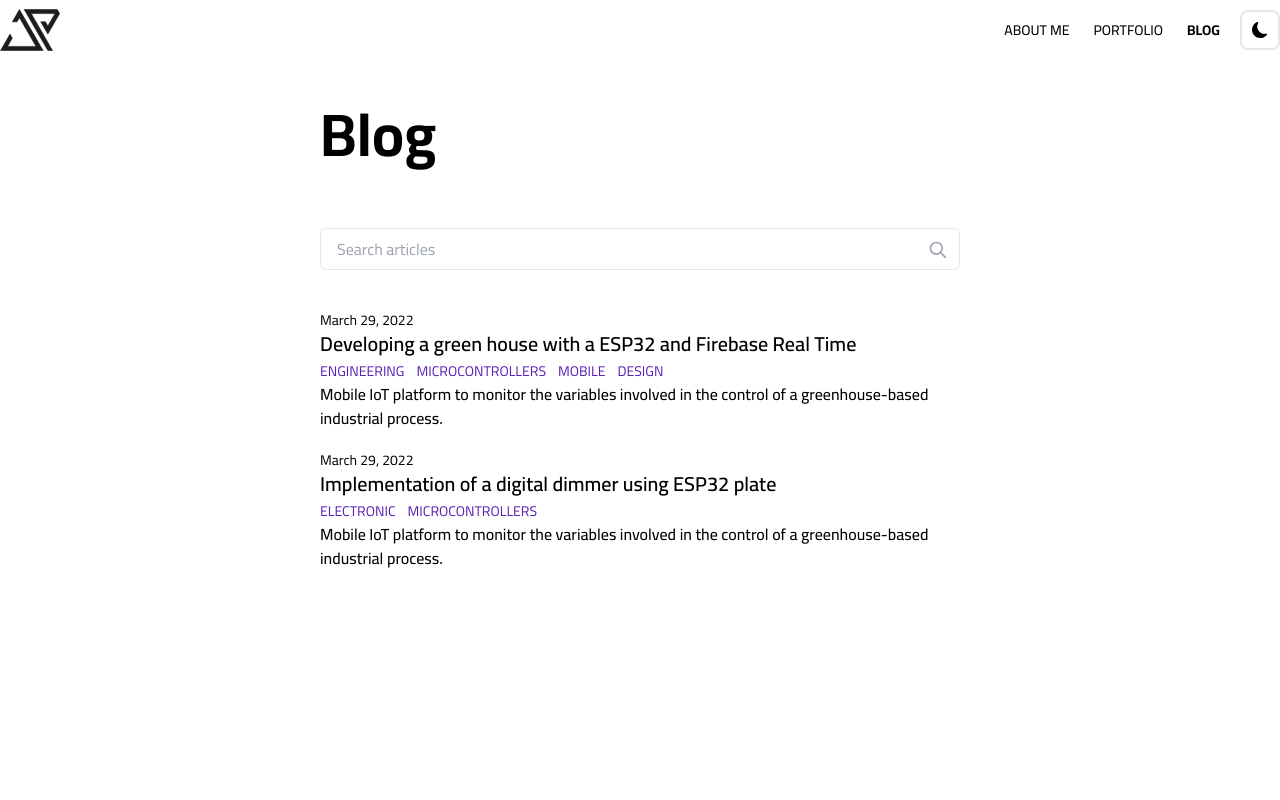
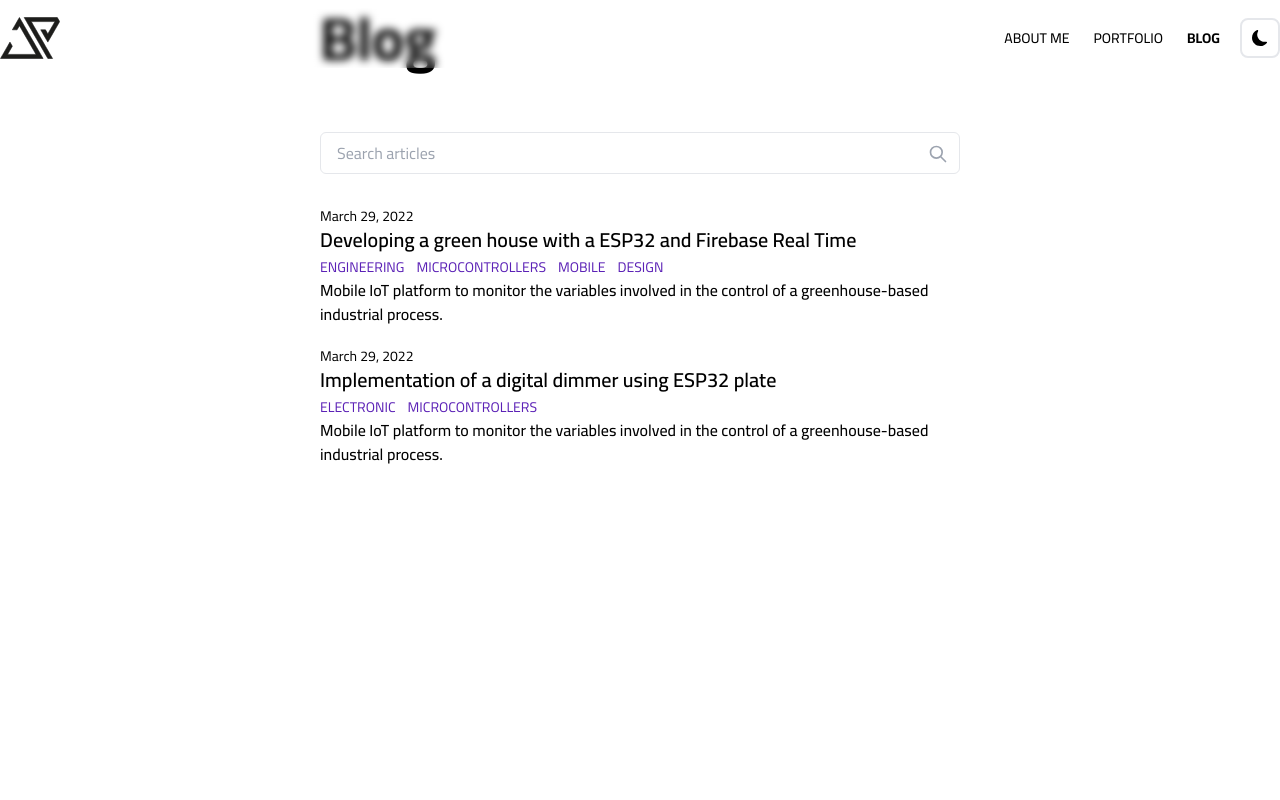
Before and after one commit to jilverprivera/portfolio, a Next.js app: page /blog in a window 1280 px wide. Shown: the top 800 px of the page. Built offline with nearby package versions, Linux system fonts and the light colour scheme.

Commit message:
fixing custom page

```diff
--- a/pages/blog/[slug].tsx
+++ b/pages/blog/[slug].tsx
@@ -14,7 +14,9 @@ const Post = ({ source, frontmatter }: any) => {
         date: frontmatter.date,
       }}
     >
-      <div>hola</div>
+      <div className="w-full principal flex items-center justify-center">
+        <h1 className="text-5xl font-bold">Currently working on it</h1>
+      </div>
     </Layout>
   );
 };
--- a/pages/blog/index.tsx
+++ b/pages/blog/index.tsx
@@ -25,10 +25,10 @@ const Blog = ({ posts }: Blog) => {
       }}
     >
       <div className="w-3/6 min-h-screen mx-auto ">
-        <div className="pt-16">
-          <h1 className="font-bold text-6xl mt-10">Blog</h1>
+        <div className="mt-2">
+          <h1 className="font-bold text-6xl">Blog</h1>
         </div>
-        <div className=" relative w-full mb-10 mx-auto ">
+        <div className=" relative w-full mb-8 mx-auto ">
           <input
             aria-label="Search articles"
             type="text"
@@ -54,7 +54,7 @@ const Blog = ({ posts }: Blog) => {
         <div className="flex flex-col items-center-justify-center">
           {!filteredPosts.length && (
             <p className="mb-4 text-lg text-center text-gray-600 dark:text-gray-400">
-              No posts found.
+              No articles found, sorry.
             </p>
           )}
 
```
